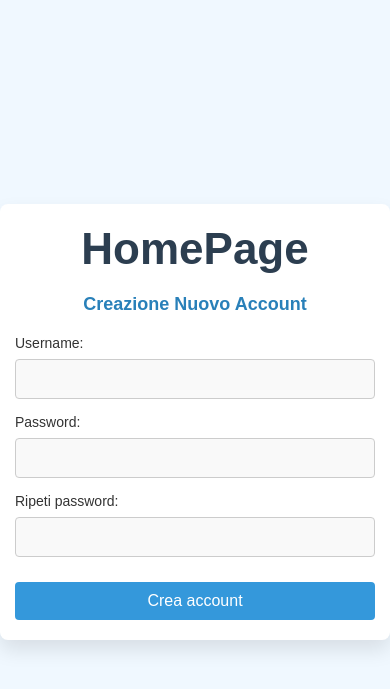
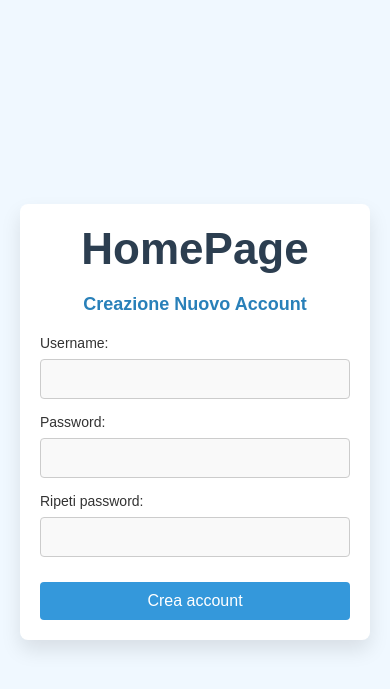
Before and after one commit to ruben-108/Sondaggi, a Django app: page /sondaggi/nuovo_account/1/ in a window 390 px wide. Shown: the top 689 px of the page. Run offline with Django 5.2, Linux system fonts and the light colour scheme.

Commit message:
Updated for Mobile 2

```diff
--- a/sondaggi/static/sondaggi/account.css
+++ b/sondaggi/static/sondaggi/account.css
@@ -21,6 +21,7 @@ body {
   background-color: white;
   border-radius: 8px;
   padding: 30px;
+  margin: 20px; /* Aggiungi un margine per distanziare la modal dai bordi */
   width: 100%;
   max-width: 500px;
   box-shadow: 0px 10px 20px rgba(0, 0, 0, 0.1);
@@ -117,8 +118,6 @@ button:active {
 @media (max-width: 480px) {
   .modal {
     padding: 20px;
-    padding-left: 15px; /* Spazio a sinistra */
-    padding-right: 15px; /* Spazio a destra */
   }
 
   .modal-content h2 {
```
